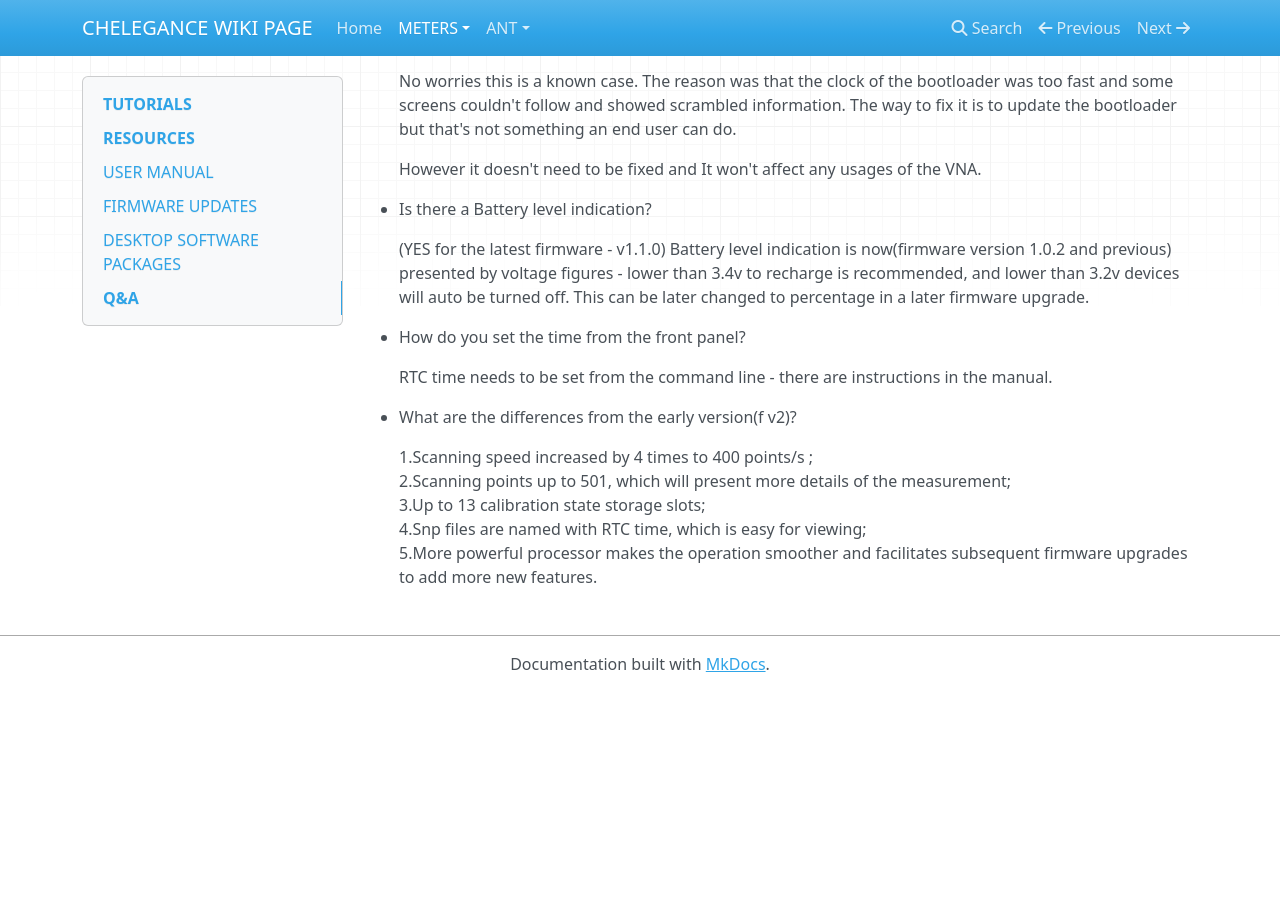
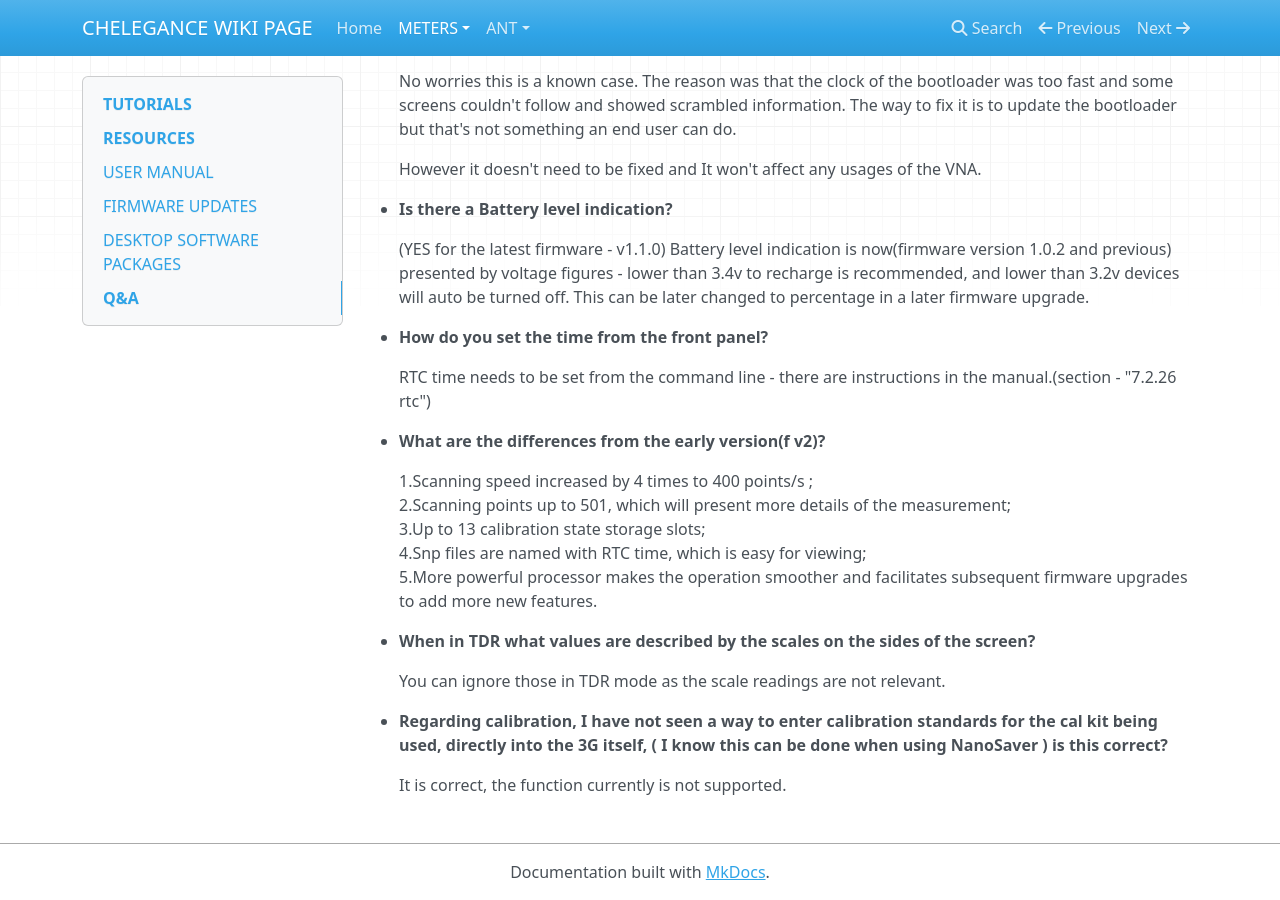
Before and after one commit to CHELEGANCE/WIKI, an MkDocs documentation site: the page built from docs/METER/JNCRADIO-VNA-3G/JNCRADIO-VNA-3G.md, in a window 1280 px wide and 900 px high, scrolled down 1534 px. Built offline with MkDocs 1.6.1, drawn with Linux system fonts in a browser that asks for light colours; nearby versions of some CDN libraries; before the commit the page ends 2226 px from its top, so only the background shows below that.

Commit message:
jncradio,SV4401 firmware, MC-750

```diff
--- a/docs/METER/JNCRADIO-VNA-3G/JNCRADIO-VNA-3G.md
+++ b/docs/METER/JNCRADIO-VNA-3G/JNCRADIO-VNA-3G.md
@@ -53,18 +53,18 @@
 # Q&A
 ---
 
-* How do i pull traces, screenshots files from the VNA?
+* **How do i pull traces, screenshots files from the VNA?**
 
-On JNCRadio VNA 3G there are 2 ways to record the testing result, save the traces or perform a screenshot. Screenshots will be saved as image files, whereas trace data can be saved as .S1P file.
+    On JNCRadio VNA 3G there are 2 ways to record the testing result, save the traces or perform a screenshot. Screenshots will be saved as image files, whereas trace data can be saved as .S1P file.
 
-Per screenshots, it can only be done from desktop software(You can't do screenshots from the VNA itself).
+    Per screenshots, it can only be done from desktop software(You can't do screenshots from the VNA itself).
 
-Per .S1P file, the trace data is saved in the VNA.(Either from VNA or desktop software). You can pull the .S1P file from the VNA once it is connected to a PC and recognized as an U-disk(Means not connected to the desktop software).
+    Per .S1P file, the trace data is saved in the VNA.(Either from VNA or desktop software). You can pull the .S1P file from the VNA once it is connected to a PC and recognized as an U-disk(Means not connected to the desktop software).
 
-To make the VNA an U-disk to the PC, check the user manual - the firmware upgrade section.
+    To make the VNA an U-disk to the PC, check the user manual - the firmware upgrade section.
 
 
-* Why my boot up screen and the firmware loading screen come out scrambled, does it mean my device is defective?
+* **Why my boot up screen and the firmware loading screen come out scrambled, does it mean my device is defective?**
 
     No worries this is a known case. The reason was that the clock of the bootloader was too fast and some screens couldn't follow and showed scrambled information. The way to fix it is to update the bootloader but that's not something an end user can do.
 
@@ -72,20 +72,28 @@ To make the VNA an U-disk to the PC, check the user manual - the firmware upgrad
 
 
 
-* Is there a Battery level indication?
+* **Is there a Battery level indication?**
 
     (YES for the latest firmware - v1.1.0)
     Battery level indication is now(firmware version 1.0.2 and previous) presented by voltage figures - lower than 3.4v to recharge is recommended, and lower than 3.2v devices will auto be turned off. This can be later changed to percentage in a later firmware upgrade.
 
 
-* How do you set the time from the front panel?
+* **How do you set the time from the front panel?**
 
-    RTC time needs to be set from the command line - there are instructions in the manual.
+    RTC time needs to be set from the command line - there are instructions in the manual.(section - "7.2.26 rtc")
 
-* What are the differences from the early version(f v2)?
+* **What are the differences from the early version(f v2)?**
 
     1.Scanning speed increased by 4 times to 400 points/s ;
     2.Scanning points up to 501, which will present more details of the measurement;
     3.Up to 13 calibration state storage slots;
     4.Snp files are named with RTC time, which is easy for viewing;
     5.More powerful processor makes the operation smoother and facilitates subsequent firmware upgrades to add more new features.
+
+* **When in TDR what values are described by the scales on the sides of the screen?**
+
+      You can ignore those in TDR mode as the scale readings are not relevant.
+
+* **Regarding calibration, I have not seen a way to enter calibration standards for the cal kit being used, directly into the 3G itself,  ( I know this can be done when using  NanoSaver ) is this correct?**
+
+      It is correct, the function currently is not supported.
```
Also changed, not shown: docs/ANT/MC-750/MC-750.md (+18 -0 lines), docs/METER/SV4401A/SV4401A.md (+16 -1 lines), 1 other file.
